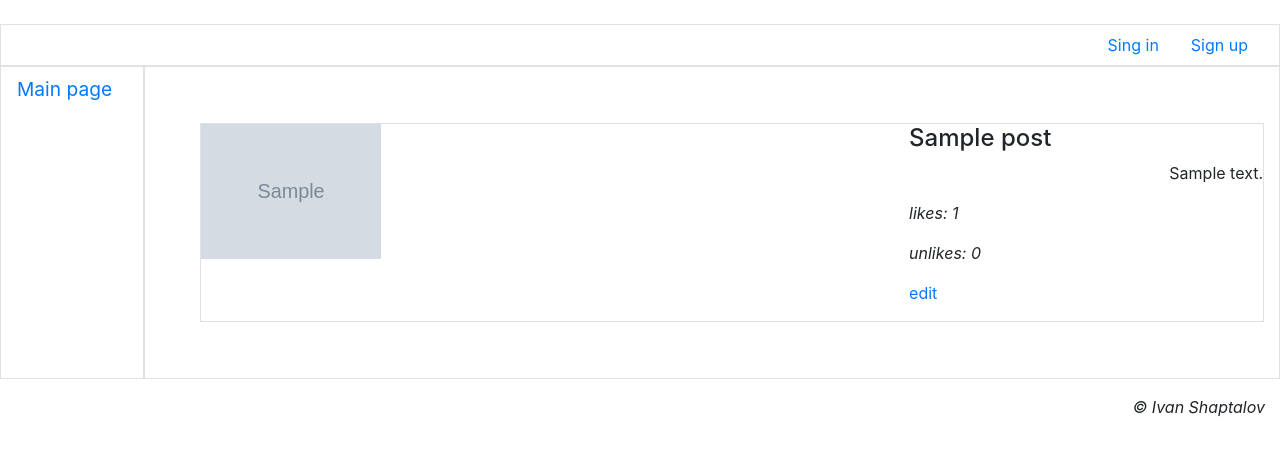
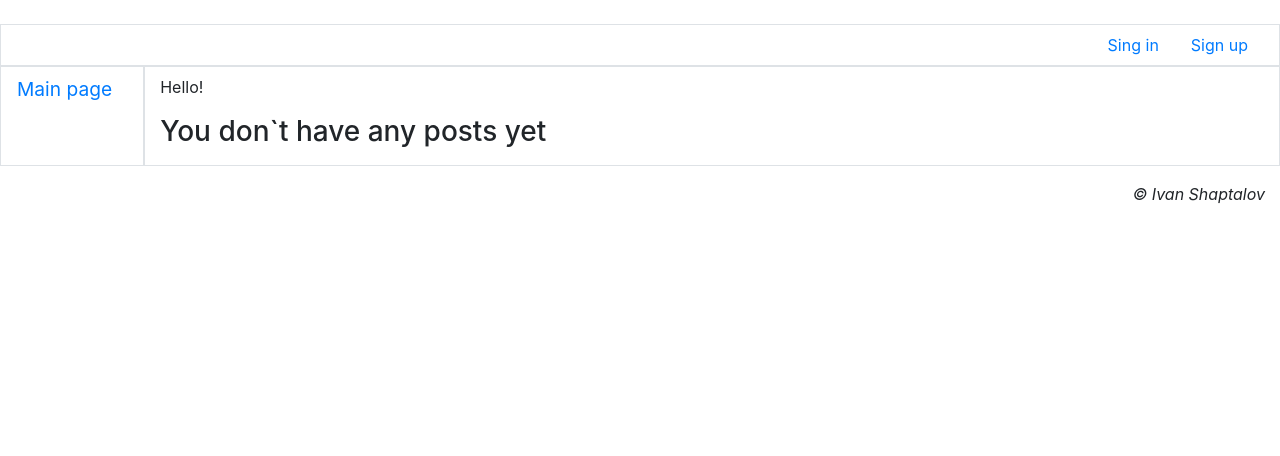
Before and after one commit to IvanShaptalov/django_social_network, a Django app: page /accounts/profile/ in a window 1280 px wide. Shown: the part 115-571 px from the top of the page. Run offline with Django 3.2, Linux system fonts and the light colour scheme; tables that the repository leaves empty hold one stand-in row (values such as "Sample post"); grey boxes marked "Sample" are stand-in pictures; some libraries are stand-ins or nearby versions.

Commit message:
created user profile posts

```diff
--- a/social_network/forms.py
+++ b/social_network/forms.py
@@ -45,6 +45,7 @@ class RegisterUserForm(forms.ModelForm):
         user.is_activated = False
         if commit:
             user.save()
+            # todonext
         # user_registered.send(RegisterUserForm, instance=user)
         return user
 
--- a/social_network/models.py
+++ b/social_network/models.py
@@ -16,7 +16,6 @@ class PostUser(AbstractUser):
 class Post(models.Model):
     title = models.CharField(max_length=40,
                              verbose_name='Title')
-    email = models.EmailField(verbose_name='Email')
     content = models.TextField(verbose_name='Content')
 
     image = models.ImageField(blank=True, upload_to=get_timestamp_path,
--- a/social_network/templates/main/index.html
+++ b/social_network/templates/main/index.html
@@ -8,6 +8,9 @@
 {% extends "layout/basic.html" %}
 {% load static %}
 {% block content %}
+    {% if posts %}
+        <h3>User posts</h3>
+        <ul class="list">
             {% if posts %}
                 <ul class="list">
                     {% for post in posts %}
@@ -41,7 +44,10 @@
                 </ul>
             {% else %}
                 <h4 class="text-center"></h4>
-
+            {% endif %}
+        </ul>
+    {% else %}
+        <h3>You don`t have any posts yet</h3>
     {% endif %}
 {% endblock %}
 </body>
--- a/social_network/templates/main/profile.html
+++ b/social_network/templates/main/profile.html
@@ -1,40 +1,53 @@
 {% extends "layout/basic.html" %}
 {% load bootstrap4 %}
 {% load static %}
-{% block title %}Профиль пользователя{% endblock %}
+{% block title %}User profile{% endblock %}
 
 {% block content %}
-    <h2>Профиль пользователя {{ user.username }}</h2>
-    {% if user.first_name and user.last_name %}
-        <p>Здраствуйте, {{ user.first_name }} {{ user.last_name }}!</p>
+    {% if user.first_name %}
+        <p>Hello, {{ user.first_name }}!</p>
     {% else %}
-        <p>Здраствуйте</p>
+        <p>Hello!</p>
     {% endif %}
-    {% if bbs %}
-        <h3>Ваши объявления</h3>
+    {% if posts %}
+        <h3>Your posts</h3>
         <ul class="list">
-            {% for bb in bbs %}
-                <li class="media my-5 p-3 border">
-                    {% url 'main:profile_bb_detail' pk=bb.pk as url %}
+            {% if posts %}
+                <ul class="list">
+                    {% for post in posts %}
+                        {% if post.is_active %}
+                            <li class="media my-5 border">
+                                {% url 'social_network:profile_post_edit' pk=post.pk as url %}
+                                <div class="media-body">
                                     <a href="{{ url }}{{ all }}">
-                        {% if bb.image %}
-                            <img class="mr-3" src="{% thumbnail bb.image 'default' %}" alt="">
+                                        {% if post.image %}
+                                            <img class="additional-image" src="{% static post.image %}" alt="image">
                                         {% else %}
-                            <img class="mr-3" src="{% static 'empty.png' %}" alt="">
+                                            <img class="additional-image" src="{% static 'alt_image.jpg' %}" alt="alt">
                                         {% endif %}
                                     </a>
+                                </div>
                                 <div class="media-body"></div>
-                    <h3><a href="{{ url }}{{ all }}">{{ bb.title }}</a></h3>
-                    <div>{{ bb.content }}
-                        <p class="text-right font-weight-bold">{{ bb.price }} tenge</p>
-                        <p class="text-right font-italic">{{ bb.created_at }}</p>
-                        <a href="{% url 'main:profile_bb_change' pk=bb.pk %}">Редактировать</a>
-                        <a href="{% url 'main:profile_bb_delete' pk=bb.pk %}">Удалить</a>
+                                <div class="media-body">
+                                    <div>
+                                        <h4 class="text-justify">{{ post.title }}</h4>
+                                        <p class="text-right">{{ post.content }}</p>
+                                    </div>
+                                    <div>
+                                        <p class="text-justify font-italic">likes: {{ post.like_count }}</p>
+                                        <p class="text-justify font-italic">unlikes: {{ post.unlike_count }}</p>
+                                        <p class="text-justify"><a href="{{ url }}{{ all }}">edit</a></p>
+                                    </div>
                                 </div>
                             </li>
+                        {% endif %}
                     {% endfor %}
                 </ul>
             {% else %}
-        <h3>Вы не добавили не одного объявления</h3>
+                <h4 class="text-center"></h4>
+            {% endif %}
+        </ul>
+    {% else %}
+        <h3>You don`t have any posts yet</h3>
     {% endif %}
 {% endblock %}
--- a/social_network/templates/main/profile_post_change.html
+++ b/social_network/templates/main/profile_post_change.html
@@ -3,7 +3,7 @@
 {% block title %}Edit post{% endblock %}
 {% block content %}
     <h2>Edit post {{ post.title }}</h2>
-    <form method="post">
+    <form method="post" enctype="multipart/form-data">
         {% csrf_token %}
         {% bootstrap_form form layout='horizontal' %}
         <input type="hidden" name="next" value="{{ next }}">
--- a/social_network/urls.py
+++ b/social_network/urls.py
@@ -16,6 +16,6 @@ urlpatterns = [
     # Add and edit post
     path('accounts/profile/post_add/', views.profile_post_add, name='profile_post_add'),
     path('accounts/profile/post_edit/<int:pk>/', views.profile_post_change, name='profile_post_edit'),
-    path('accounts/profile/', views.index, name='profile'),
+    path('accounts/profile/', views.profile_posts, name='profile'),
 
 ]
--- a/social_network/views.py
+++ b/social_network/views.py
@@ -58,6 +58,7 @@ def profile_post_add(request):
         return render(request, 'main/profile_post_add.html', context)
 
 
+# fixme image not changed
 @login_required
 def profile_post_change(request, pk):
     post = get_object_or_404(Post, pk=pk)
@@ -74,7 +75,8 @@ def profile_post_change(request, pk):
         return render(request, 'main/profile_post_change.html', context)
 
 
-def user_posts(request):
+def profile_posts(request):
+    """get post from current user"""
     posts = Post.objects.all().filter(author_id=request.user.pk)
     context = {'posts': posts}
     return render(request, 'main/profile.html', context)
```
Also changed, not shown: db.sqlite3, social_network/migrations/0001_initial.py. Lines whose indentation alone changed are shown as unchanged.
